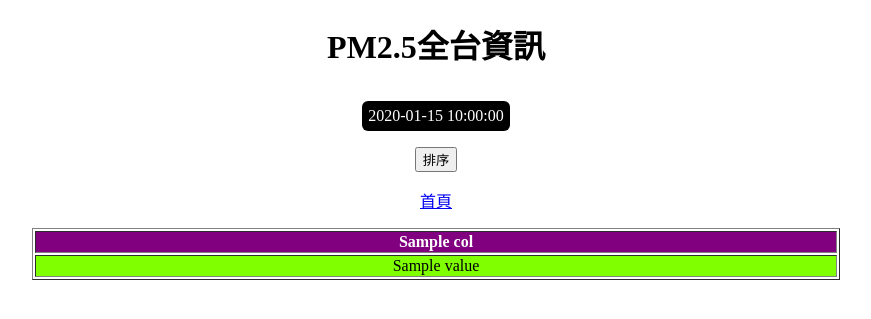
After one commit to flyqazwsx/flask, a Flask app: template templates/pm25.html in a window 1280 px wide. The commit adds this page. Shown: the top 319 px of the page, without its empty margins (204-1075 px from the left). Run offline with Flask 2, Linux system fonts and the light colour scheme; the template is opened without the code that fills it: most values are stand-ins (such as "Sample title", 1, 10 or a date in 2020).

Commit message:
新增pm25

```diff
--- a/main.py
+++ b/main.py
@@ -1,4 +1,6 @@
-from flask import Flask, render_template
+from flask import Flask, render_template, request
+from pm25 import get_pm25
+
 
 app = Flask(__name__)
 
@@ -18,6 +20,8 @@ def get_date():
 
     return date.strftime('%Y-%m-%d %H:%M:%S')
 
+# <type:id>
+
 
 @app.route('/book/<int:id>')
 def get_book(id):
@@ -29,11 +33,16 @@ def get_book(id):
         print(e)
         return '書籍編號錯誤!'
 
+# http://127.0.0.1:5000/sum/x=10&y=20
+
 
 @app.route('/sum/x=<a>&y=<b>')
 def get_sum(a, b):
     total = eval(a)+eval(b)
     return f'{a}+{b}={total}'
+
+# http://127.0.0.1:5000/bmi/height=176&weight=155
+# return 'BMI:25.5'
 
 
 @app.route('/bmi/name=<name>&height=<height>&weight=<weight>')
@@ -48,7 +57,7 @@ def get_bmi(name, height, weight):
 
 @app.route('/stock')
 def get_stock():
-    # 爬蟲
+    # # 爬蟲
     stocks = [
         {'分類': '日經指數', '指數': '22,920.30'},
         {'分類': '韓國綜合', '指數': '2,304.59'},
@@ -56,8 +65,22 @@ def get_stock():
         {'分類': '上海綜合', '指數': '3,380.68'}
     ]
 
-    return render_template('./stock.html', date=get_date(), stocks=stocks)
+    date = get_date()
+
+    return render_template('./stock.html', date=date, stocks=stocks)
 
 
-print(get_date())
-app.run(debug=True)
+@app.route('/pm25', methods=['GET', 'POST'])
+def pm25():
+    sort = False
+    if request.method == 'POST':
+        sort = True
+
+    date = get_date()
+    columns, values = get_pm25(sort)
+    return render_template('./pm25.html', **locals())
+
+
+if __name__ == '__main__':
+    # pm25()
+    app.run(debug=True)
--- /dev/null
+++ b/pm25.py
@@ -0,0 +1,16 @@
+import pandas as pd
+
+url = 'https://data.epa.gov.tw/api/v2/aqx_p_02?api_key=e8dd42e6-9b8b-43f8-991e-b3dee723a52d&limit=1000&sort=datacreationdate%20desc&format=CSV'
+
+
+def get_pm25(sort=False):
+    df = pd.read_csv(url).dropna()['county site pm25	datacreationdate'.split()]
+    if sort:
+        df = df.sort_values('pm25', ascending=False)
+
+    return df.columns.tolist(), df.values.tolist()
+
+
+if __name__ == '__main__':
+
+    print(get_pm25(True))
--- /dev/null
+++ b/static/css/main.css
@@ -0,0 +1,19 @@
+#date {
+    margin-top: 12px;
+    display: inline-block;
+    padding: 6px;
+    background-color: black;
+    color: white;
+    font-size: 16px;
+    border-radius: 6px;
+}
+
+body {
+    background-color: rgb(255, 255, 255);
+}
+
+#container {
+    width: 80%;
+    margin: 0 auto;
+    text-align: center;
+}
--- /dev/null
+++ b/static/css/pm25.css
@@ -0,0 +1,28 @@
+table {
+    width: 80%;
+    text-align: center;
+    margin: 0 auto;
+}
+
+th {
+    background-color: purple;
+    color: white;
+}
+
+td {
+    background-color: aqua;
+}
+
+td:first-child {
+    background-color: chartreuse;
+}
+
+@media screen and (max-width:768px) {
+    #container {
+        width: 90%;
+    }
+
+    table {
+        width: 100%;
+    }
+}
--- /dev/null
+++ b/templates/pm25.html
@@ -0,0 +1,46 @@
+<!DOCTYPE html>
+<html lang="en">
+
+<head>
+    <meta charset="UTF-8">
+    <meta http-equiv="X-UA-Compatible" content="IE=edge">
+    <meta name="viewport" content="width=device-width, initial-scale=1.0">
+    <title>PM2.5全台資訊</title>
+    <link rel="stylesheet" href="{{url_for('static',filename='./css/main.css')}}">
+    <link rel="stylesheet" href="{{url_for('static',filename='./css/pm25.css')}}">
+
+</head>
+
+<body>
+    <div id="container">
+        <h1>PM2.5全台資訊</h1>
+        <p id="date">{{date}}</p>
+        <form action="/pm25" method="POST">
+            <input type="submit" value="排序">
+        </form>
+        <p>
+            <a href="/">首頁</a>
+        </p>
+        <table border="1">
+            <thead>
+                <tr>
+                    {% for col in columns %}
+                    <th>{{col}}</th>
+                    {% endfor %}
+                </tr>
+            </thead>
+            <tbody>
+                {% for value in values %}
+                <tr>
+                    {% for td in value %}
+                    <td>{{td}}</td>
+                    {% endfor %}
+                </tr>
+                {% endfor %}
+            </tbody>
+        </table>
+
+    </div>
+</body>
+
+</html>
```
Also changed, not shown: static/js/main.js (added, +8 -0 lines), templates/index.html (+5 -23 lines), templates/stock.html (+1 -10 lines), 1 other file.
